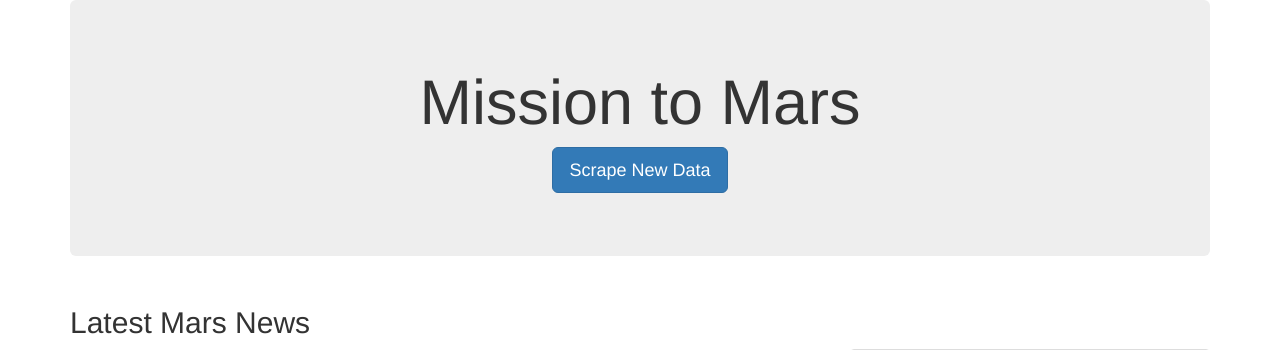
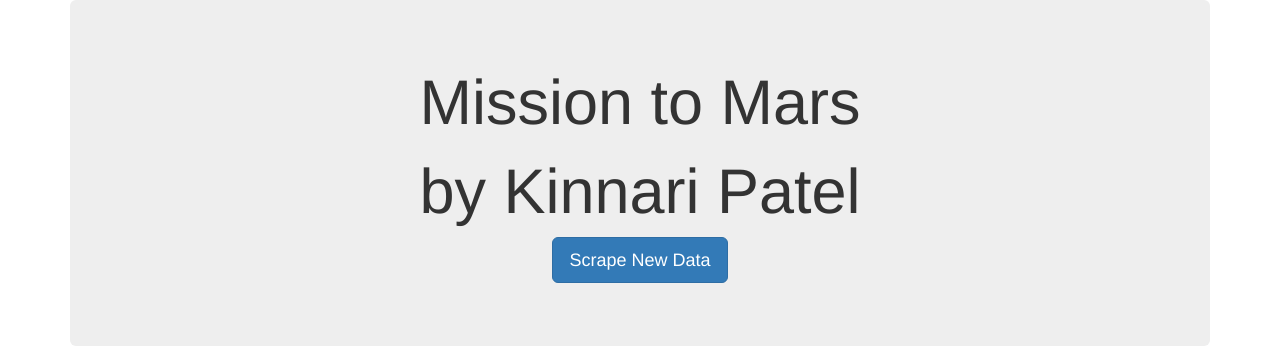
Before and after one commit to Kinnaribadal/web-scraping-challenge, a Python web app: template Missions_to_Mars/templates/index.html in a window 1280 px wide. Shown: the top 350 px of the page. Run offline with Jinja, Linux system fonts and the light colour scheme; the template is opened without the code that fills it, so the values that code supplies are empty; some libraries are stand-ins or nearby versions.

Commit message:
updating

```diff
--- a/Missions_to_Mars/templates/index.html
+++ b/Missions_to_Mars/templates/index.html
@@ -11,6 +11,7 @@
   <div class="container">
     <div class="jumbotron text-center">
       <h1>Mission to Mars</h1>
+      <h1>by Kinnari Patel</h1>
       <p><a class="btn btn-primary btn-lg" href="/scrape" role="button">Scrape New Data</a></p>
     </div>
     <!-- Mars News -->
```
